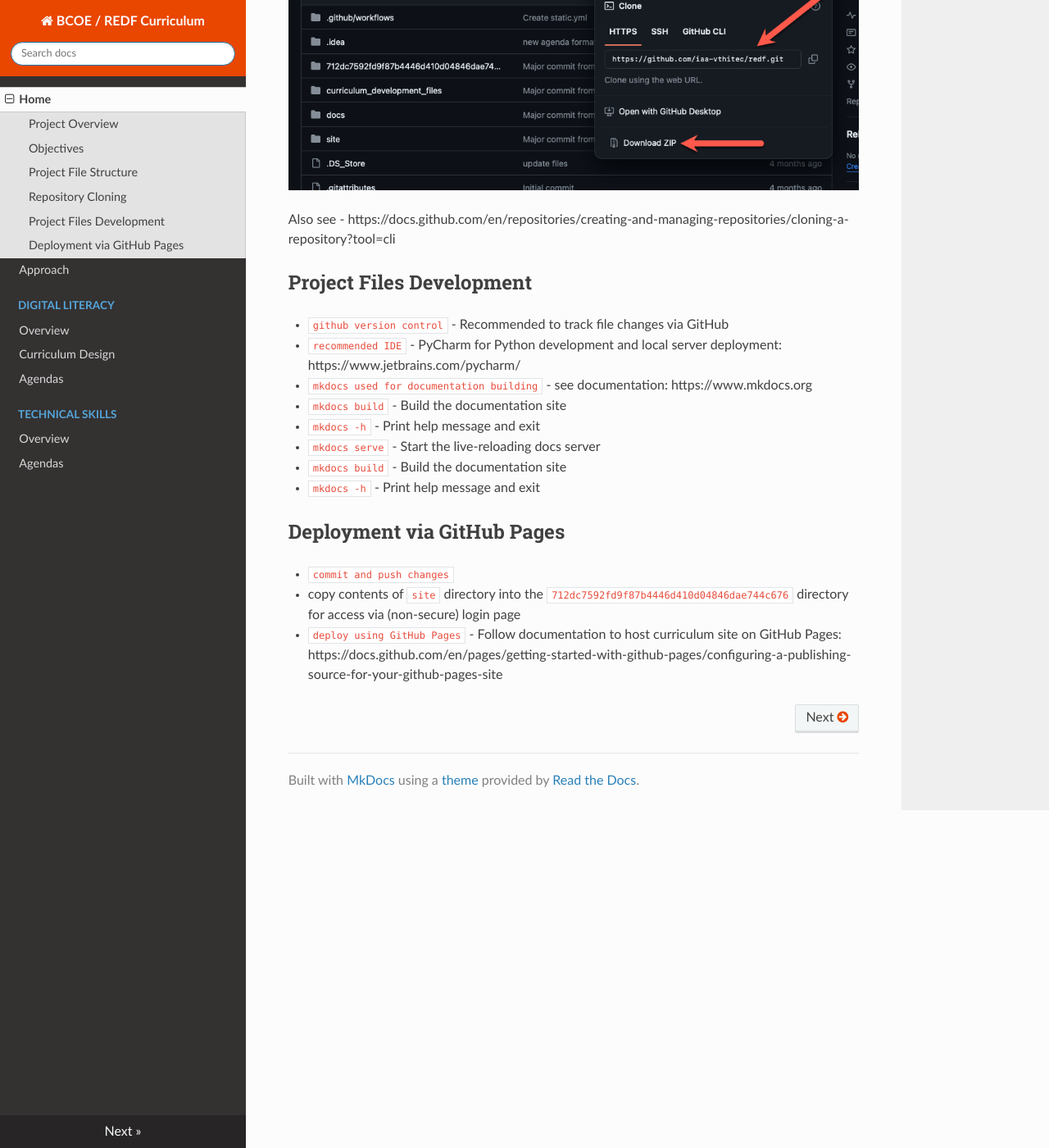
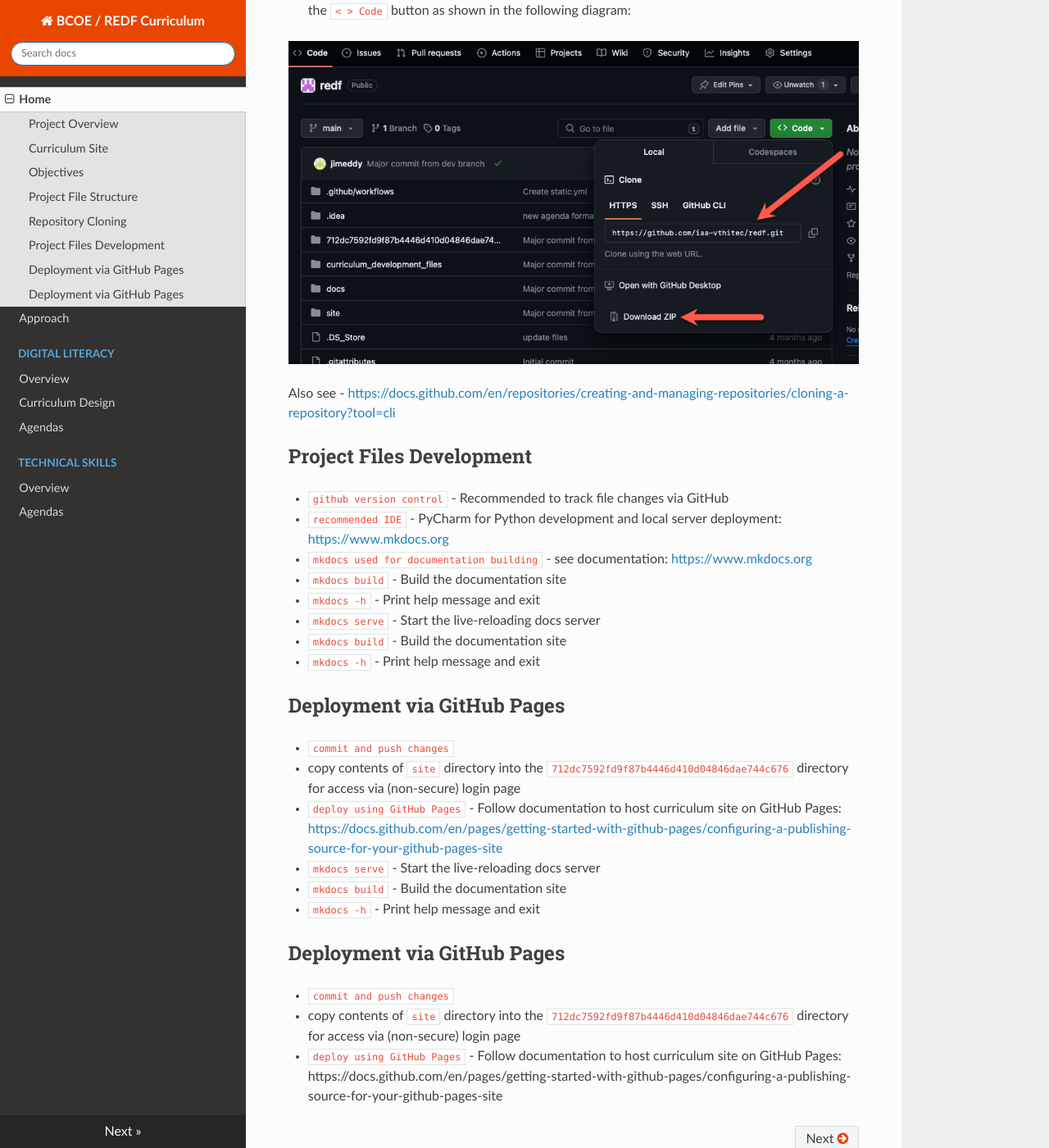
Before and after one commit to iaa-vthitec/redf, an MkDocs documentation site: the page built from docs/index.md, in a window 1280 px wide and 1400 px high, scrolled down 1673 px. Shown: the whole window at 82% size. Built offline with MkDocs 1.6.1, drawn with Linux system fonts in a browser that asks for light colours; nearby versions of some CDN libraries; some of the changed text lies outside the part shown.

Commit message:
Major commit from dev branch

```diff
--- a/docs/index.md
+++ b/docs/index.md
@@ -4,6 +4,16 @@
 
 ## Project Overview
 Create a trauma-informed pre-apprenticeship curriculum to prepare program participants to enter a Registered Apprenticeship Program (RAP) with a sponsoring employer. This curriculum includes two programs, Digital Literacy and Technical Skills. The Digital Literacy curriculum was designed to establish a foundation in using modern digital computing devices in a guided and approachable manor. The second program, Technical Skills builds on that foundation to provide students with the prerequisite skill set necessary to enter a Registered Apprenticeship Program in a technical computer support occupation. The instructional approach should prioritize best-practices in trauma-informed training.
+
+## Curriculum Site
+Curriculum materials are available for viewing by the instructor at the following URL:
+<a href="https://iaa-vthitec.github.io/redf/"
+                                   target="_blank">https://iaa-vthitec.github.io/redf/</a>
+
+    Credentials:
+    username=viewer
+    password=qijkAp-0gashu-cimriz
+
 
 ## Objectives
 1. Develop study skills
@@ -65,4 +79,14 @@
 ## Deployment via GitHub Pages
 * `commit and push changes`
 * copy contents of `site` directory into the `712dc7592fd9f87b4446d410d04846dae744c676` directory for access via (non-secure) login page
+* `deploy using GitHub Pages` - Follow documentation to host curriculum site on GitHub Pages: <a href="https://docs.github.com/en/pages/getting-started-with-github-pages/configuring-a-publishing-source-for-your-github-pages-site"
+                                   target="_blank">https://docs.github.com/en/pages/getting-started-with-github-pages/configuring-a-publishing-source-for-your-github-pages-site</a>
+
+* `mkdocs serve` - Start the live-reloading docs server
+* `mkdocs build` - Build the documentation site
+* `mkdocs -h` - Print help message and exit
+
+## Deployment via GitHub Pages
+* `commit and push changes`
+* copy contents of `site` directory into the `712dc7592fd9f87b4446d410d04846dae744c676` directory for access via (non-secure) login page
 * `deploy using GitHub Pages` - Follow documentation to host curriculum site on GitHub Pages: https://docs.github.com/en/pages/getting-started-with-github-pages/configuring-a-publishing-source-for-your-github-pages-site
```
Also changed, not shown: other parts of docs/index.md (+8 -4 lines), README.md (+19 -7 lines), site/index.html, site/search/search_index.json, 4 other files.
